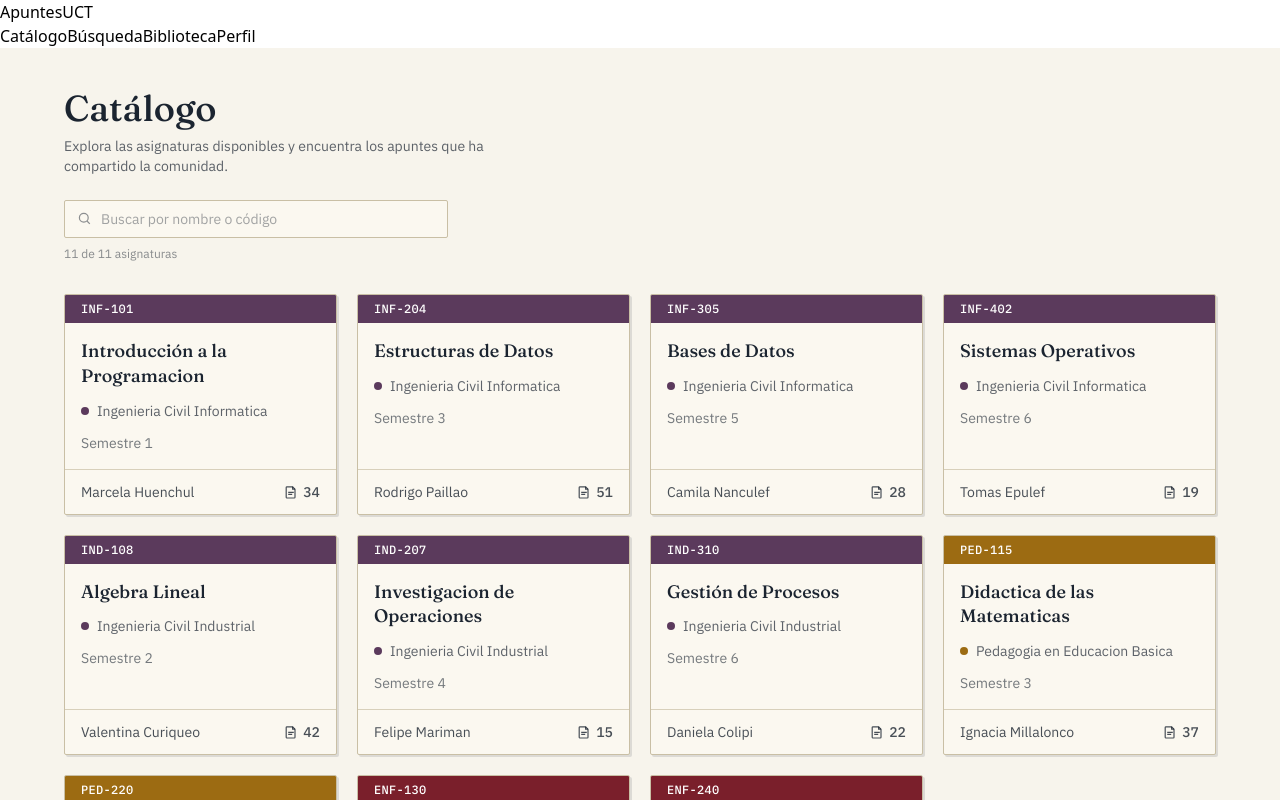
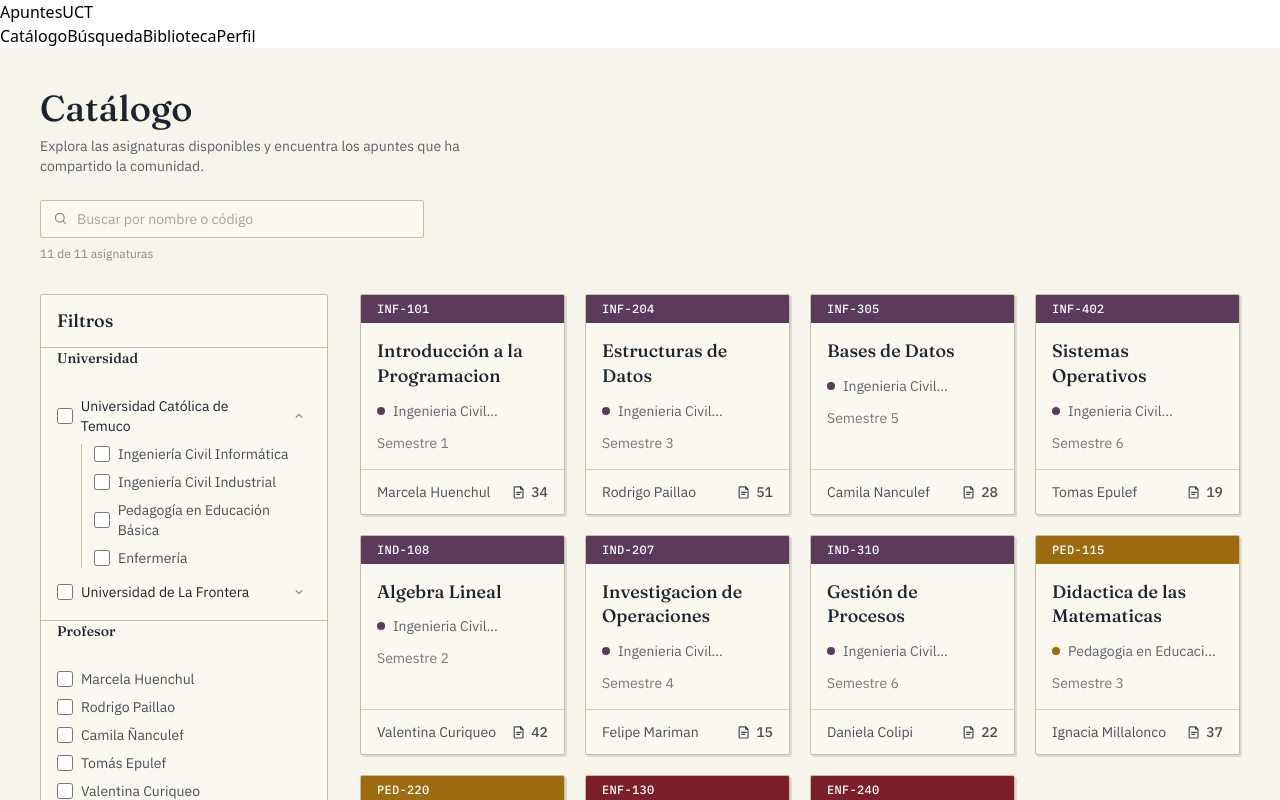
Before and after one commit to cchelooo/ApuntesUCT, a React (Vite) app in the folder web/: page /catalog in a window 1280 px wide. Shown: the top 800 px of the page. Built offline with nearby package versions, Linux system fonts and the light colour scheme.

Commit message:
Barra estatica de filtros

```diff
--- /dev/null
+++ b/web/src/domain/catalog/career.ts
@@ -0,0 +1,7 @@
+export interface Career {
+  id: string;
+  universityId: string;
+  name: string;
+  code: string;
+  active: boolean;
+}
--- /dev/null
+++ b/web/src/domain/catalog/professor.ts
@@ -0,0 +1,6 @@
+export interface Professor {
+  id: string;
+  name: string;
+  email: string;
+  active: boolean;
+}
--- /dev/null
+++ b/web/src/domain/catalog/university.ts
@@ -0,0 +1,6 @@
+export interface University {
+  id: string;
+  name: string;
+  code: string;
+  active: boolean;
+}
--- /dev/null
+++ b/web/src/infrastructure/catalog/careers.mock.ts
@@ -0,0 +1,33 @@
+import type { Career } from '../../domain/catalog/career';
+export const careersMock: Career[] = [
+  {
+    id: 'c1',
+    universityId: 'u1',
+    name: 'Ingeniería Civil Informática',
+    code: 'ICINF',
+    active: true,
+  },
+  {
+    id: 'c2',
+    universityId: 'u1',
+    name: 'Ingeniería Civil Industrial',
+    code: 'ICIND',
+    active: true,
+  },
+  {
+    id: 'c3',
+    universityId: 'u1',
+    name: 'Pedagogía en Educación Básica',
+    code: 'PEDB',
+    active: true,
+  },
+  { id: 'c4', universityId: 'u1', name: 'Enfermería', code: 'ENF', active: true },
+  {
+    id: 'c5',
+    universityId: 'u2',
+    name: 'Ingeniería Civil en Informática',
+    code: 'ICI',
+    active: true,
+  },
+  { id: 'c6', universityId: 'u2', name: 'Medicina', code: 'MED', active: true },
+];
--- /dev/null
+++ b/web/src/infrastructure/catalog/professors.mock.ts
@@ -0,0 +1,11 @@
+import type { Professor } from '../../domain/catalog/professor';
+export const professorsMock: Professor[] = [
+  { id: 'p1', name: 'Marcela Huenchul', email: 'marcela.huenchul@uct.cl', active: true },
+  { id: 'p2', name: 'Rodrigo Paillao', email: 'rodrigo.paillao@uct.cl', active: true },
+  { id: 'p3', name: 'Camila Ñanculef', email: 'camila.nanculef@uct.cl', active: true },
+  { id: 'p4', name: 'Tomás Epulef', email: 'tomas.epulef@uct.cl', active: true },
+  { id: 'p5', name: 'Valentina Curiqueo', email: 'valentina.curiqueo@uct.cl', active: true },
+  { id: 'p6', name: 'Felipe Marimán', email: 'felipe.mariman@uct.cl', active: true },
+  { id: 'p7', name: 'Ignacia Millalonco', email: 'ignacia.millalonco@uct.cl', active: true },
+  { id: 'p8', name: 'Paula Necul', email: 'paula.necul@ufro.cl', active: true },
+];
--- /dev/null
+++ b/web/src/infrastructure/catalog/universities.mock.ts
@@ -0,0 +1,5 @@
+import type { University } from '../../domain/catalog/university';
+export const universitiesMock: University[] = [
+  { id: 'u1', name: 'Universidad Católica de Temuco', code: 'UCT', active: true },
+  { id: 'u2', name: 'Universidad de La Frontera', code: 'UFRO', active: true },
+];
--- /dev/null
+++ b/web/src/presentation/components/catalog/CatalogFilterSidebar.tsx
@@ -0,0 +1,151 @@
+import { useState, type Dispatch, type SetStateAction } from 'react';
+import type { Career } from '../../../domain/catalog/career';
+import { careersMock } from '../../../infrastructure/catalog/careers.mock';
+import { professorsMock } from '../../../infrastructure/catalog/professors.mock';
+import { universitiesMock } from '../../../infrastructure/catalog/universities.mock';
+
+function careersByUniversity(universityId: string): Career[] {
+  return careersMock.filter((career) => career.universityId === universityId);
+}
+
+function toggleInSet(setState: Dispatch<SetStateAction<Set<string>>>, id: string) {
+  setState((prev) => {
+    const next = new Set(prev);
+    if (next.has(id)) {
+      next.delete(id);
+    } else {
+      next.add(id);
+    }
+    return next;
+  });
+}
+
+export function CatalogFilterSidebar() {
+  const [openUniversities, setOpenUniversities] = useState<Set<string>>(
+    () => new Set(universitiesMock.slice(0, 1).map((university) => university.id)),
+  );
+  const [checkedUniversities, setCheckedUniversities] = useState<Set<string>>(new Set());
+  const [checkedCareers, setCheckedCareers] = useState<Set<string>>(new Set());
+  const [checkedProfessors, setCheckedProfessors] = useState<Set<string>>(new Set());
+
+  const hasActiveFilters =
+    checkedUniversities.size > 0 || checkedCareers.size > 0 || checkedProfessors.size > 0;
+
+  function clearFilters() {
+    setCheckedUniversities(new Set());
+    setCheckedCareers(new Set());
+    setCheckedProfessors(new Set());
+  }
+
+  return (
+    <aside
+      className="w-full shrink-0 rounded-sm border border-catalog-line bg-catalog-paper lg:w-72"
+      aria-label="Filtros del catálogo"
+    >
+      <div className="flex items-center justify-between border-b border-catalog-line px-4 py-3">
+        <h2 className="font-display text-lg text-catalog-ink">Filtros</h2>
+        {hasActiveFilters && (
+          <button
+            type="button"
+            onClick={clearFilters}
+            className="text-xs font-medium text-catalog-ink/60 underline-offset-2 hover:text-catalog-ink hover:underline"
+          >
+            Limpiar filtros
+          </button>
+        )}
+      </div>
+
+      <fieldset className="border-b border-catalog-line px-4 py-4">
+        <legend className="font-display text-sm text-catalog-ink">Universidad</legend>
+
+        <div className="mt-3 flex flex-col gap-3">
+          {universitiesMock.map((university) => {
+            const careers = careersByUniversity(university.id);
+            const isOpen = openUniversities.has(university.id);
+            const panelId = `careers-${university.id}`;
+
+            return (
+              <div key={university.id}>
+                <div className="flex items-center gap-2">
+                  <label className="flex flex-1 items-center gap-2 text-sm text-catalog-ink">
+                    <input
+                      type="checkbox"
+                      checked={checkedUniversities.has(university.id)}
+                      onChange={() => toggleInSet(setCheckedUniversities, university.id)}
+                      className="h-4 w-4 rounded-sm border-catalog-line text-catalog-maroon focus:ring-catalog-maroon"
+                    />
+                    <span>{university.name}</span>
+                  </label>
+
+                  {careers.length > 0 && (
+                    <button
+                      type="button"
+                      onClick={() => toggleInSet(setOpenUniversities, university.id)}
+                      aria-expanded={isOpen}
+                      aria-controls={panelId}
+                      className="rounded-sm p-1 text-catalog-ink/50 hover:text-catalog-ink"
+                    >
+                      <span className="sr-only">
+                        {isOpen ? 'Ocultar carreras de' : 'Mostrar carreras de'} {university.name}
+                      </span>
+                      <svg
+                        viewBox="0 0 20 20"
+                        className={`h-4 w-4 transition-transform ${isOpen ? 'rotate-180' : ''}`}
+                        fill="none"
+                        stroke="currentColor"
+                        strokeWidth="1.5"
+                        aria-hidden="true"
+                      >
+                        <path d="m6 8 4 4 4-4" />
+                      </svg>
+                    </button>
+                  )}
+                </div>
+
+                {isOpen && careers.length > 0 && (
+                  <div
+                    id={panelId}
+                    className="ml-6 mt-2 flex flex-col gap-2 border-l border-catalog-line pl-3"
+                  >
+                    {careers.map((career) => (
+                      <label
+                        key={career.id}
+                        className="flex items-center gap-2 text-sm text-catalog-ink/80"
+                      >
+                        <input
+                          type="checkbox"
+                          checked={checkedCareers.has(career.id)}
+                          onChange={() => toggleInSet(setCheckedCareers, career.id)}
+                          className="h-4 w-4 rounded-sm border-catalog-line text-catalog-maroon focus:ring-catalog-maroon"
+                        />
+                        <span>{career.name}</span>
+                      </label>
+                    ))}
+                  </div>
+                )}
+              </div>
+            );
+          })}
+        </div>
+      </fieldset>
+
+      <fieldset className="px-4 py-4">
+        <legend className="font-display text-sm text-catalog-ink">Profesor</legend>
+
+        <div className="mt-3 flex max-h-56 flex-col gap-2 overflow-y-auto pr-1">
+          {professorsMock.map((professor) => (
+            <label key={professor.id} className="flex items-center gap-2 text-sm text-catalog-ink/80">
+              <input
+                type="checkbox"
+                checked={checkedProfessors.has(professor.id)}
+                onChange={() => toggleInSet(setCheckedProfessors, professor.id)}
+                className="h-4 w-4 rounded-sm border-catalog-line text-catalog-maroon focus:ring-catalog-maroon"
+              />
+              <span>{professor.name}</span>
+            </label>
+          ))}
+        </div>
+      </fieldset>
+    </aside>
+  );
+}
--- a/web/src/presentation/pages/CatalogPage.tsx
+++ b/web/src/presentation/pages/CatalogPage.tsx
@@ -1,4 +1,5 @@
 import { useCatalogSubjects } from '../../application/catalog/useCatalogSubjects';
+import { CatalogFilterSidebar } from '../components/catalog/CatalogFilterSidebar';
 import { CatalogGrid } from '../components/catalog/CatalogGrid';
 
 export function CatalogPage() {
@@ -6,19 +7,15 @@ export function CatalogPage() {
 
   return (
     <section className="bg-catalog-bg px-6 py-10 font-body text-catalog-ink sm:px-10">
-      <header className="mx-auto mb-8 max-w-6xl">
-        <h1 className="font-display text-3xl text-catalog-ink sm:text-4xl">
-          Catálogo
-        </h1>
+      <header className="mx-auto mb-8 max-w-7xl">
+        <h1 className="font-display text-3xl text-catalog-ink sm:text-4xl">Catálogo</h1>
         <p className="mt-2 max-w-md text-sm text-catalog-ink/70">
-          Explora las asignaturas disponibles y encuentra los apuntes que ha
-          compartido la comunidad.
+          Explora las asignaturas disponibles y encuentra los apuntes que ha compartido la
+          comunidad.
         </p>
 
         <label className="mt-6 flex max-w-sm items-center gap-2 rounded-sm border border-catalog-line bg-catalog-paper px-3 py-2">
-          <span className="sr-only">
-            Buscar asignaturas por nombre o código
-          </span>
+          <span className="sr-only">Buscar asignaturas por nombre o código</span>
           <svg
             viewBox="0 0 20 20"
             className="h-4 w-4 shrink-0 text-catalog-ink/50"
@@ -44,8 +41,11 @@ export function CatalogPage() {
         </p>
       </header>
 
-      <div className="mx-auto max-w-6xl">
-        <CatalogGrid subjects={subjects} query={query} />
+      <div className="mx-auto flex max-w-7xl flex-col gap-8 lg:flex-row">
+        <CatalogFilterSidebar />
+        <div className="flex-1">
+          <CatalogGrid subjects={subjects} query={query} />
+        </div>
       </div>
     </section>
   );
```
